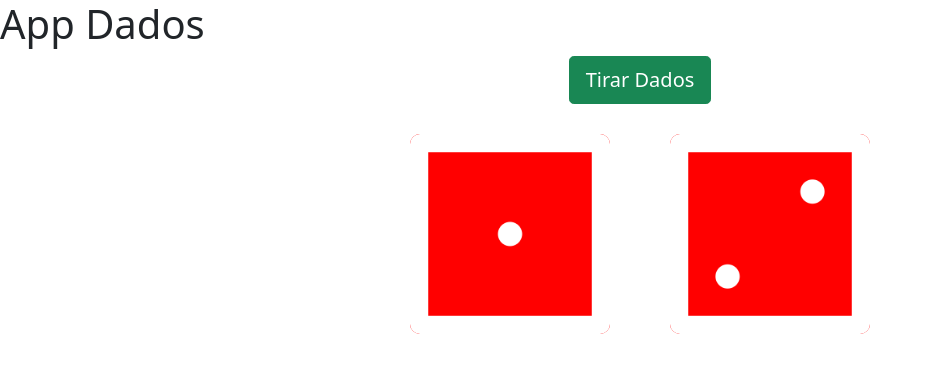
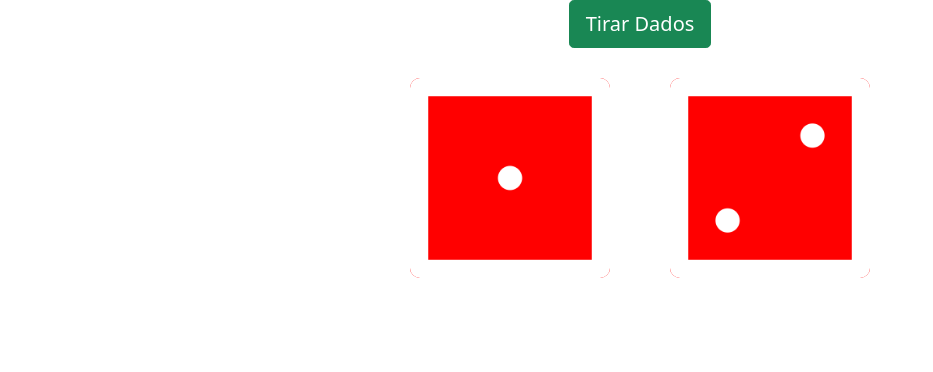
Before and after one commit to Daniel151505/Aplicacion-Dados, an Angular app in the folder Aplicacion-Dados/: page / in a window 1280 px wide. Shown: the top 372 px of the page, without its empty margins (0-933 px from the left). Built offline with nearby package versions, Linux system fonts and the light colour scheme.

Commit message:
Modificando Vista

```diff
--- a/Aplicacion-Dados/src/app/app.component.html
+++ b/Aplicacion-Dados/src/app/app.component.html
@@ -1,7 +1,8 @@
-<h1>App Dados</h1>
-
-<div class="text-center">
-  <button class="btn btn-success btn-lg" (click)="tirarDados()" >Tirar Dados</button>
+<div class="fondo">
+  <div class="container">
+    <div class="centrar">
+      <div class="text-center centrarDados">
+        <button class="btn btn-success btn-lg" (click)="tirarDados()">Tirar Dados</button>
         <br>
         <img class="img" [src]="dadoIzquierda" alt="">
         <img class="img" [src]="dadoDerecha" alt="">
@@ -11,3 +12,6 @@
           </span>
         </h1>
       </div>
+    </div>
+  </div>
+</div>
```
Lines whose indentation alone changed are shown as unchanged.
